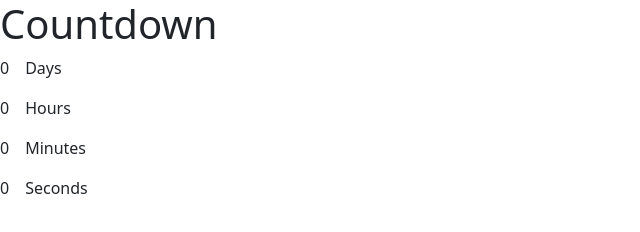
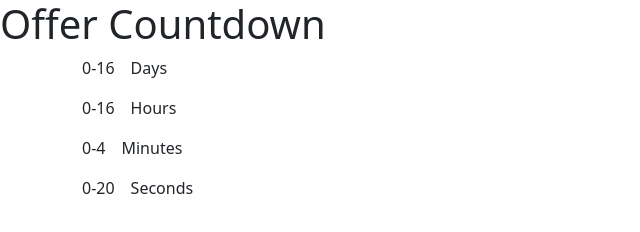
Before and after one commit to nusratjahanlima/countdown-js, a plain HTML site: page index.html in a window 1280 px wide. Shown: the whole page, without its empty margins (0-640 px from the left). Drawn offline with nearby package versions, Linux system fonts and the light colour scheme.

Commit message:
second commit

```diff
--- a/index.html
+++ b/index.html
@@ -9,9 +9,9 @@
     <script src="./js/script.js" defer></script>
 </head>
 <body>
-    <h1>Countdown</h1>
+    <h1>Offer Countdown</h1>
 
-    <div class="countdown-container mx-auto">
+    <div class="countdown-container container">
         <div class="countdown days-container d-flex">
             <p id="days" class="me-3">0</p>
             <span>Days</span>
--- a/js/script.js
+++ b/js/script.js
@@ -1,4 +1,4 @@
-var offerEnds = "5 Nov 2024"
+const offerEnds = "5 Nov 2024"
 
 function countdown(){
     const offerDate = new Date(offerEnds)
@@ -7,9 +7,22 @@ function countdown(){
     const totalSeconds = (offerDate - currentDate) / 1000
 
     const days = Math.floor(totalSeconds / (24*60*60))
-    const hours = Math.floor(totalSeconds % (24*60*60)/60*60)
-    console.log(hours);
+    const hours = Math.floor(totalSeconds % (3600*24)/3600)
+    const minutes = Math.floor(totalSeconds % 3600 / 60)
+    const seconds = Math.floor(totalSeconds % 60)
 
+
+    console.log("Days:", days, "Hours:", hours, "Minutes: ",minutes,"Seconds: ", seconds);
+
+    document.getElementById('days').innerText = formatTime(days)
+    document.getElementById('hours').innerText = formatTime(hours)
+    document.getElementById('minutes').innerText = formatTime(minutes)
+    document.getElementById('seconds').innerText = formatTime(seconds)
+}
+
+function formatTime(time){
+    return time < 10 ? (`0${time}`) : time
 }
 
 countdown()
+setInterval(countdown, 1000)
```
